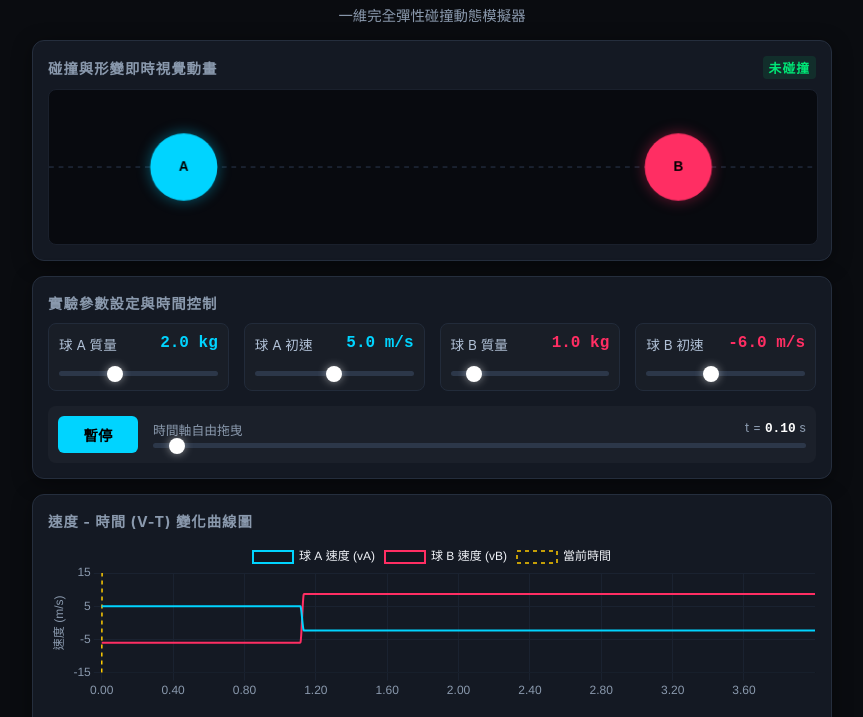
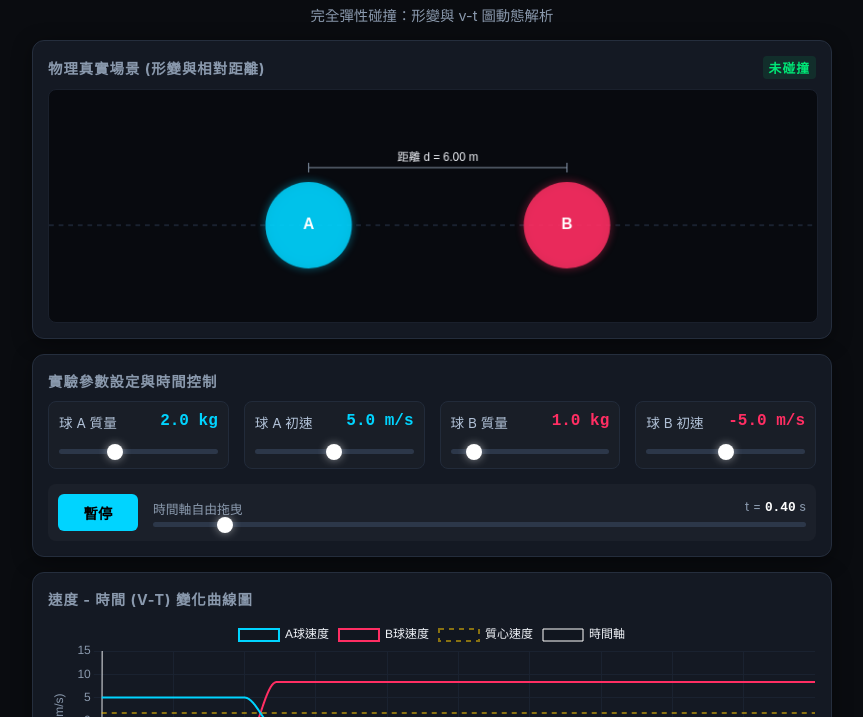
Before and after one commit to overgipy/GP-Physics, a plain HTML site: page elastic-collision/index.html in a window 1280 px wide. Shown: the part 83-800 px from the top of the page, without its empty margins (208-1071 px from the left). Drawn offline with nearby package versions, Linux system fonts and the light colour scheme; animation ran at ten frames a second.

Commit message:
Update index.html

```diff
--- a/elastic-collision/index.html
+++ b/elastic-collision/index.html
@@ -3,7 +3,7 @@
 <head>
     <meta charset="UTF-8">
     <meta name="viewport" content="width=device-width, initial-scale=1.0">
-    <title>一維完全彈性碰撞模擬器</title>
+    <title>一維完全彈性碰撞模擬器 - 視覺優化版</title>
     <script src="https://cdn.jsdelivr.net/npm/chart.js"></script>
     <style>
         :root {
@@ -56,17 +56,15 @@
         #canvas-container {
             width: 100%; display: flex; justify-content: center;
             background: #080a0f; border-radius: 8px; overflow: hidden; border: 1px solid #1a202c;
+            padding: 20px 0;
         }
-        canvas { width: 100%; height: auto; max-height: 160px; display: block; }
+        canvas { width: 100%; height: auto; max-height: 200px; display: block; }
 
         .controls-grid {
             display: grid; grid-template-columns: repeat(auto-fit, minmax(180px, 1fr)); gap: 15px; margin-bottom: 15px;
         }
 
-        .control-group {
-            background-color: rgba(255,255,255,0.02); padding: 10px; border-radius: 8px; border: 1px solid #222b3a;
-        }
-
+        .control-group { background-color: rgba(255,255,255,0.02); padding: 10px; border-radius: 8px; border: 1px solid #222b3a; }
         .control-label { display: flex; justify-content: space-between; font-size: 0.85rem; margin-bottom: 6px; color: #b0c0d6; }
         .control-label b { font-family: monospace; font-size: 1rem; }
 
@@ -107,17 +105,17 @@
 
     <header>
         <h1>🧪 李捷物理實驗室</h1>
-        <p class="subtitle">一維完全彈性碰撞動態模擬器</p>
+        <p class="subtitle">完全彈性碰撞：形變與 v-t 圖動態解析</p>
     </header>
 
     <div class="container">
         <div class="card">
             <div class="card-title">
-                <span>碰撞與形變即時視覺動畫</span>
+                <span>物理真實場景 (形變與相對距離)</span>
                 <span id="collision-indicator" style="font-size:0.8rem; padding:2px 6px; border-radius:4px;">未碰撞</span>
             </div>
             <div id="canvas-container">
-                <canvas id="simCanvas" width="800" height="160"></canvas>
+                <canvas id="simCanvas" width="800" height="200"></canvas>
             </div>
         </div>
 
@@ -137,8 +135,8 @@
                     <input type="range" id="param_mB" min="0.5" max="5.0" value="1.0" step="0.1">
                 </div>
                 <div class="control-group">
-                    <div class="control-label">球 B 初速 <b class="pink-text"><span id="lbl_vB">-6.0</span> m/s</b></div>
-                    <input type="range" id="param_vB" min="-10.0" max="0.0" value="-6.0" step="0.5">
+                    <div class="control-label">球 B 初速 <b class="pink-text"><span id="lbl_vB">-5.0</span> m/s</b></div>
+                    <input type="range" id="param_vB" min="-10.0" max="0.0" value="-5.0" step="0.5">
                 </div>
             </div>
 
@@ -162,48 +160,47 @@
         </div>
 
         <div class="card">
-            <div class="card-title">系統即時物理數據分析 Dashboard</div>
+            <div class="card-title">即時物理狀態與能量分析</div>
             <div class="dashboard-grid">
                 <div class="meter" style="border-left: 3px solid var(--cyan);">
-                    <div class="meter-title">球 A 速度 v_A</div>
+                    <div class="meter-title">A球速度 (vA)</div>
                     <div class="meter-value cyan-text" id="dat_vA">0.00<span class="unit">m/s</span></div>
                 </div>
                 <div class="meter" style="border-left: 3px solid var(--pink);">
-                    <div class="meter-title">球 B 速度 v_B</div>
+                    <div class="meter-title">B球速度 (vB)</div>
                     <div class="meter-value pink-text" id="dat_vB">0.00<span class="unit">m/s</span></div>
                 </div>
                 <div class="meter" style="border-left: 3px solid var(--yellow);">
-                    <div class="meter-title">質心速度 v_c</div>
+                    <div class="meter-title">質心速度 (Vcm)</div>
                     <div class="meter-value" id="dat_vc" style="color:var(--yellow);">0.00<span class="unit">m/s</span></div>
                 </div>
                 <div class="meter">
-                    <div class="meter-title">質心動能 Kc</div>
+                    <div class="meter-title">質心動能 (K_cm)</div>
                     <div class="meter-value" id="dat_Kc">0.00<span class="unit">J</span></div>
                 </div>
                 <div class="meter" style="border-left: 3px solid var(--green);">
-                    <div class="meter-title">內動能 K_int</div>
+                    <div class="meter-title">內動能 (K_int)</div>
                     <div class="meter-value" id="dat_Kint" style="color:var(--green);">0.00<span class="unit">J</span></div>
                 </div>
                 <div class="meter" style="border-left: 3px solid #ff9100;">
-                    <div class="meter-title">彈性位能 Us</div>
+                    <div class="meter-title">彈性位能 (U)</div>
                     <div class="meter-value" id="dat_Us" style="color:#ff9100;">0.00<span class="unit">J</span></div>
                 </div>
             </div>
         </div>
-
     </div>
 
     <script>
         const canvas = document.getElementById('simCanvas');
         const ctx = canvas.getContext('2d');
 
-        // 物理引擎核心參數
-        const DT = 0.002;          // 縮小時間步長，提高精確度
-        const TOTAL_STEPS = 2000;  // 總共計算 2000 步 = 4.0 秒
-        const BALL_R_PX = 35;      // 畫面上球的視覺半徑 (像素)
-        const SCALE = 40;          // 比例尺：1公尺 = 40像素
-        const R_METER = BALL_R_PX / SCALE; // 真實物理半徑 (約0.875公尺)
-        const K_SPRING = 15000;    // 碰撞時的彈性常數 (N/m)
+        // --- 核心物理比例尺與常數 ---
+        const DT = 0.002;          // 時間步長 0.002s
+        const TOTAL_STEPS = 2000;  // 總時長 4.0s
+        const R_METER = 1.0;       // 球的真實物理半徑 (1公尺)
+        const K_SPRING = 200;      // 彈簧常數調軟！讓碰撞時間拉長到肉眼可見 (約0.4秒)
+        const SCALE = 45;          // 畫面比例：1公尺 = 45像素
+        const R_PX = R_METER * SCALE;
 
         let simulationHistory = [];
         let currentIndex = 0;
@@ -233,43 +230,47 @@
             let mB = parseFloat(pmB.value);
             let vB = parseFloat(pvB.value);
 
-            // 將初始位置定在 3m 與 17m 處 (相距14公尺)
-            let xA = 3.0;
-            let xB = 17.0;
+            // 初始位置設定：A在左(4m)，B在右(14m)，總畫布約寬度18m
+            let xA = 4.0;
+            let xB = 14.0;
 
             for (let step = 0; step < TOTAL_STEPS; step++) {
                 let t = step * DT;
 
-                // 完全使用「物理單位(公尺)」進行計算
-                let distance = xB - xA;
-                let overlap = (R_METER + R_METER) - distance;
+                // 距離與壓縮量
+                let dx = xB - xA;
+                let distance = Math.abs(dx);
+                let overlap = (R_METER * 2) - distance;
 
                 let force = 0;
                 let Us = 0;
 
+                // 發生碰撞形變
                 if (overlap > 0) {
-                    force = K_SPRING * overlap;
-                    Us = 0.5 * K_SPRING * overlap * overlap;
+                    force = K_SPRING * overlap; // 虎克定律
+                    Us = 0.5 * K_SPRING * overlap * overlap; // 彈性位能
                 }
 
+                // 計算加速度 (A在左受向左的力，B在右受向右的力)
                 let aA = -force / mA;
                 let aB = force / mB;
 
+                // 更新速度與位置
                 vA += aA * DT;
                 vB += aB * DT;
                 xA += vA * DT;
                 xB += vB * DT;
 
+                // 能量計算
                 let vc = (mA * vA + mB * vB) / (mA + mB);
                 let Kc = 0.5 * (mA + mB) * vc * vc;
                 let Ktotal = 0.5 * mA * vA * vA + 0.5 * mB * vB * vB;
                 let Kint = Ktotal - Kc;
                 if (Kint < 0) Kint = 0;
 
-                // 儲存進歷史紀錄
                 simulationHistory.push({
                     t: t,
-                    xA: xA, xB: xB, // 儲存公尺
+                    xA: xA, xB: xB, distance: distance,
                     vA: vA, vB: vB, vc: vc, Kc: Kc, Kint: Kint, Us: Us,
                     overlap: overlap > 0 ? overlap : 0
                 });
@@ -281,6 +282,7 @@
             const labels = simulationHistory.map(d => d.t.toFixed(2));
             const dataA = simulationHistory.map(d => d.vA);
             const dataB = simulationHistory.map(d => d.vB);
+            const dataVc = simulationHistory.map(d => d.vc); // 質心速度線
 
             if(chartInstance) {
                 chartInstance.destroy();
@@ -291,8 +293,10 @@
                 data: {
                     labels: labels,
                     datasets: [
-                        { label: '球 A 速度 (vA)', data: dataA, borderColor: '#00d4ff', borderWidth: 2, pointRadius: 0, tension: 0.1 },
-                        { label: '球 B 速度 (vB)', data: dataB, borderColor: '#ff2e63', borderWidth: 2, pointRadius: 0, tension: 0.1 }
+                        { label: 'A球速度', data: dataA, borderColor: '#00d4ff', borderWidth: 2, pointRadius: 0, tension: 0.1 },
+                        { label: 'B球速度', data: dataB, borderColor: '#ff2e63', borderWidth: 2, pointRadius: 0, tension: 0.1 },
+                        { label: '質心速度', data: dataVc, borderColor: 'rgba(255, 204, 0, 0.5)', borderWidth: 2, borderDash: [5, 5], pointRadius: 0, fill: false },
+                        { label: '時間軸', data: [], borderColor: '#ffffff', borderWidth: 1, pointRadius: 0, fill: false }
                     ]
                 },
                 options: {
@@ -314,6 +318,7 @@
             lblTime.innerText = data.t.toFixed(2);
             timeSlider.value = currentIndex;
 
+            // 更新儀表板數據
             document.getElementById('dat_vA').innerHTML = `${data.vA.toFixed(2)}<span class="unit">m/s</span>`;
             document.getElementById('dat_vB').innerHTML = `${data.vB.toFixed(2)}<span class="unit">m/s</span>`;
             document.getElementById('dat_vc').innerHTML = `${data.vc.toFixed(2)}<span class="unit">m/s</span>`;
@@ -321,6 +326,7 @@
             document.getElementById('dat_Kint').innerHTML = `${data.Kint.toFixed(2)}<span class="unit">J</span>`;
             document.getElementById('dat_Us').innerHTML = `${data.Us.toFixed(2)}<span class="unit">J</span>`;
 
+            // 狀態指示燈
             if (data.overlap > 0) {
                 colIndicator.innerText = "💥 壓縮形變中";
                 colIndicator.style.backgroundColor = "rgba(255, 46, 99, 0.2)";
@@ -331,75 +337,72 @@
                 colIndicator.style.color = "#00e676";
             }
 
-            // 畫布清除與背景線
-            ctx.clearRect(0, 0, canvas.width, canvas.height);
-            let cy = canvas.height / 2;
-
-            ctx.strokeStyle = '#1a2230';
-            ctx.lineWidth = 2;
-            ctx.setLineDash([5, 5]);
-            ctx.beginPath();
-            ctx.moveTo(0, cy); ctx.lineTo(canvas.width, cy);
-            ctx.stroke();
-            ctx.setLineDash([]);
-
-            // 將公尺轉換為畫面上的像素位置
-            let px_xA = data.xA * SCALE;
-            let px_xB = data.xB * SCALE;
-            let px_overlap = data.overlap * SCALE;
-            let squish = px_overlap * 0.5; // 視覺壓扁量
-
-            // 繪製球 A
-            ctx.beginPath();
-            let rxA = BALL_R_PX - squish;
-            let ryA = BALL_R_PX + squish;
-            if(rxA < 10) rxA = 10;
-            ctx.ellipse(px_xA, cy, rxA, ryA, 0, 0, Math.PI * 2);
-            ctx.fillStyle = '#00d4ff';
-            ctx.shadowBlur = 15;
-            ctx.shadowColor = 'rgba(0, 212, 255, 0.4)';
-            ctx.fill();
-
-            ctx.shadowBlur = 0;
-            ctx.fillStyle = '#000';
-            ctx.font = 'bold 14px sans-serif';
-            ctx.textAlign = 'center';
-            ctx.textBaseline = 'middle';
-            ctx.fillText('A', px_xA, cy);
-
-            // 繪製球 B
-            ctx.beginPath();
-            let rxB = BALL_R_PX - squish;
-            let ryB = BALL_R_PX + squish;
-            if(rxB < 10) rxB = 10;
-            ctx.ellipse(px_xB, cy, rxB, ryB, 0, 0, Math.PI * 2);
-            ctx.fillStyle = '#ff2e63';
-            ctx.shadowBlur = 15;
-            ctx.shadowColor = 'rgba(255, 46, 99, 0.4)';
-            ctx.fill();
-
-            ctx.shadowBlur = 0;
-            ctx.fillStyle = '#000';
-            ctx.fillText('B', px_xB, cy);
-
-            // 在 Chart.js 上畫一條垂直線對應目前時間 (使用 API 模擬)
-            const minV = -15;
-            const maxV = 15;
-            if (chartInstance.data.datasets.length < 3) {
-                chartInstance.data.datasets.push({
-                    label: '當前時間', data: [], borderColor: '#ffcc00', borderWidth: 1.5, borderDash: [4, 4], pointRadius: 0
-                });
-            }
-            chartInstance.data.datasets[2].data = [
+            // 更新圖表上的垂直時間線
+            const minV = -15, maxV = 15;
+            chartInstance.data.datasets[3].data = [
                 {x: chartInstance.data.labels[currentIndex], y: minV},
                 {x: chartInstance.data.labels[currentIndex], y: maxV}
             ];
             chartInstance.update('none');
+
+            // --- Canvas 繪圖 ---
+            ctx.clearRect(0, 0, canvas.width, canvas.height);
+            let cy = canvas.height / 2 + 20; // 稍微往下移，留出上方畫距離線的空間
+
+            // 畫中心軌道線
+            ctx.strokeStyle = '#1a2230'; ctx.lineWidth = 2; ctx.setLineDash([5, 5]);
+            ctx.beginPath(); ctx.moveTo(0, cy); ctx.lineTo(canvas.width, cy); ctx.stroke(); ctx.setLineDash([]);
+
+            // 換算畫面座標
+            let px_xA = data.xA * SCALE;
+            let px_xB = data.xB * SCALE;
+            let px_overlap = data.overlap * SCALE;
+
+            // 繪製上方「距離 d = ...」標示線
+            ctx.strokeStyle = '#8a99ad'; ctx.lineWidth = 1;
+            ctx.beginPath();
+            ctx.moveTo(px_xA, cy - R_PX - 15);
+            ctx.lineTo(px_xB, cy - R_PX - 15);
+            ctx.stroke();
+
+            // 兩端的垂直小短線
+            ctx.beginPath(); ctx.moveTo(px_xA, cy - R_PX - 20); ctx.lineTo(px_xA, cy - R_PX - 10); ctx.stroke();
+            ctx.beginPath(); ctx.moveTo(px_xB, cy - R_PX - 20); ctx.lineTo(px_xB, cy - R_PX - 10); ctx.stroke();
+
+            // 距離文字
+            ctx.fillStyle = '#f0f3f8'; ctx.font = '12px sans-serif'; ctx.textAlign = 'center';
+            ctx.fillText(`距離 d = ${data.distance.toFixed(2)} m`, (px_xA + px_xB) / 2, cy - R_PX - 25);
+
+            // 完美的形變數學：若壓縮，rx 減少一半，兩球邊緣剛好完美貼齊在中心
+            let rx = R_PX - (px_overlap / 2);
+            let ry = R_PX + (px_overlap * 0.6); // 縱向稍微隆起表現體積守恆
+            if (rx < 5) rx = 5; // 極限保護
+
+            // 畫球 A
+            ctx.beginPath();
+            ctx.ellipse(px_xA, cy, rx, ry, 0, 0, Math.PI * 2);
+            ctx.fillStyle = 'rgba(0, 212, 255, 0.85)';
+            ctx.shadowBlur = data.overlap > 0 ? 20 : 10;
+            ctx.shadowColor = 'rgba(0, 212, 255, 0.5)';
+            ctx.fill();
+
+            // 畫球 B
+            ctx.beginPath();
+            ctx.ellipse(px_xB, cy, rx, ry, 0, 0, Math.PI * 2);
+            ctx.fillStyle = 'rgba(255, 46, 99, 0.85)';
+            ctx.shadowBlur = data.overlap > 0 ? 20 : 10;
+            ctx.shadowColor = 'rgba(255, 46, 99, 0.5)';
+            ctx.fill();
+
+            // 標籤文字
+            ctx.shadowBlur = 0; ctx.fillStyle = '#fff'; ctx.font = 'bold 16px sans-serif'; ctx.textBaseline = 'middle';
+            ctx.fillText('A', px_xA, cy);
+            ctx.fillText('B', px_xB, cy);
         }
 
         function tick() {
             if (isPlaying) {
-                currentIndex++;
+                currentIndex += 4; // 播放速度微調
                 if (currentIndex >= TOTAL_STEPS) currentIndex = 0;
                 renderFrame();
             }
@@ -433,6 +436,7 @@
             slider.addEventListener('input', refreshExperiment);
         });
 
+        // 啟動
         runPhysicsSimulation();
         initChart();
         requestAnimationFrame(tick);
```
